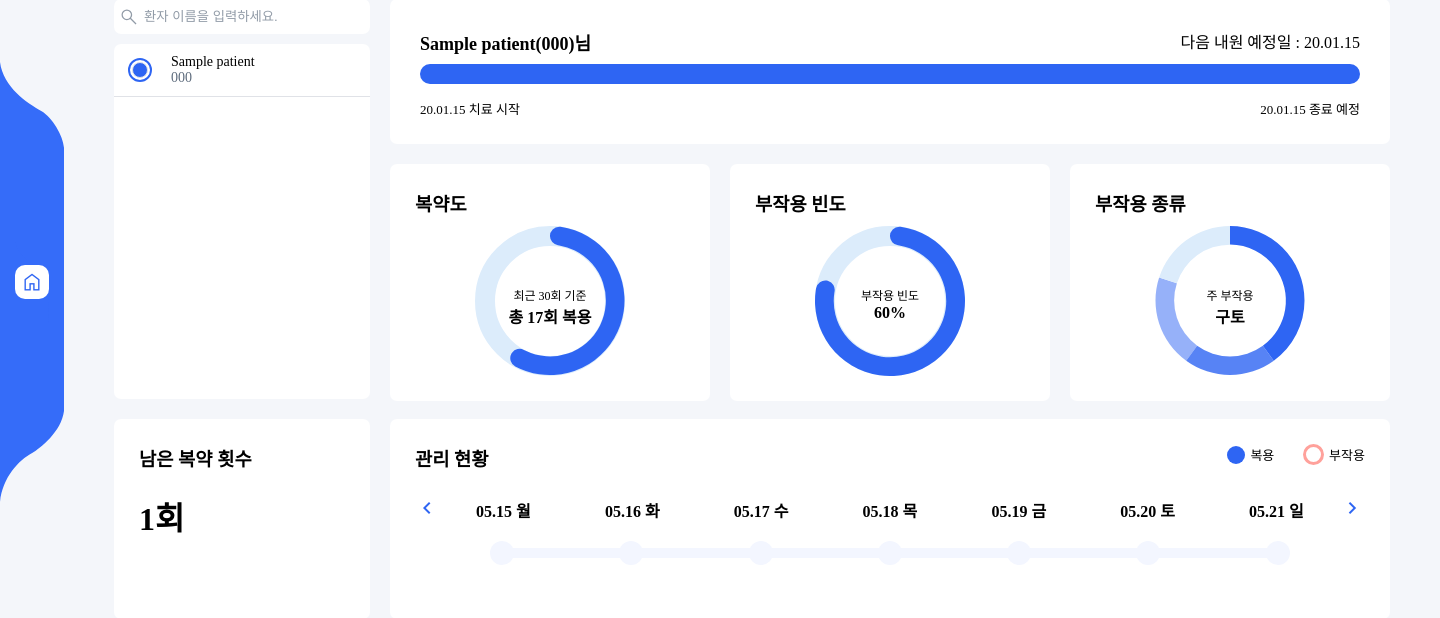
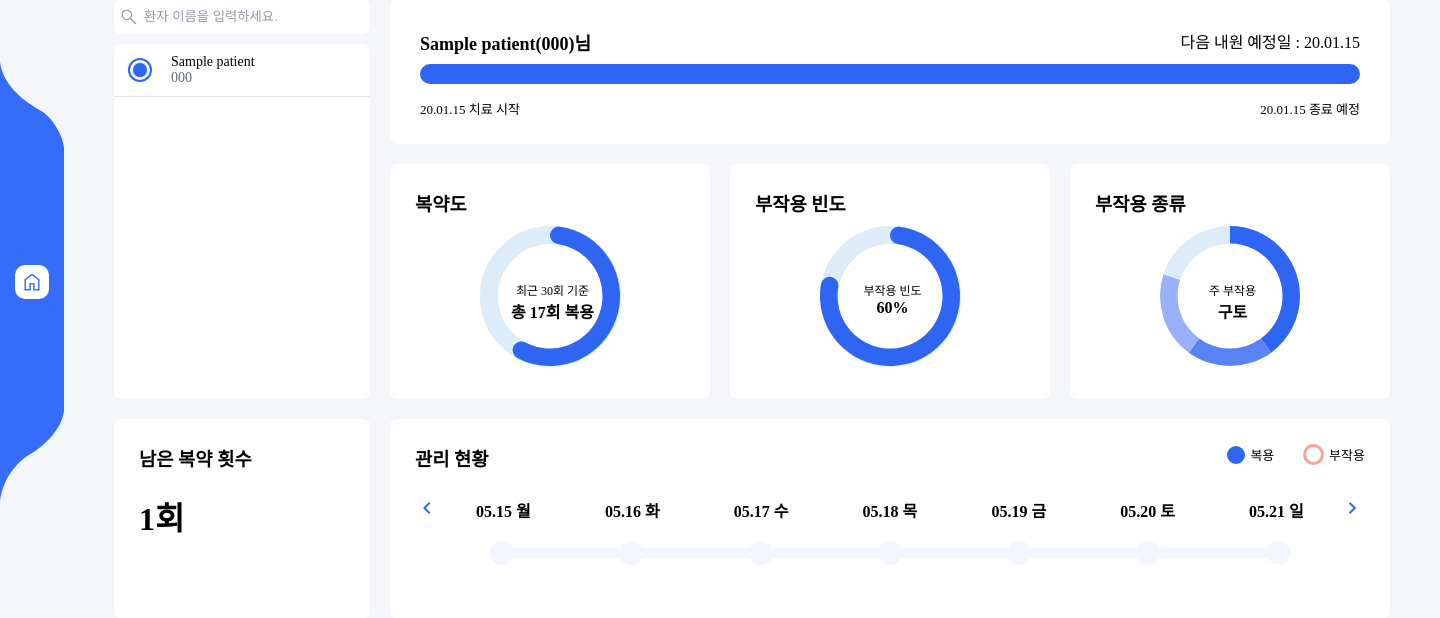
Before and after one commit to 2miwon/cole-rochman, a Django app: page /manager/dashboard/1 in a window 1440 px wide. Shown: the part 143-761 px from the top of the page. Run offline with Django 3.2, Linux system fonts and the light colour scheme; the first user in the database is signed in; tables that the repository leaves empty hold one stand-in row (Sample ...); some libraries are stand-ins or nearby versions.

Commit message:
(수정) 의료진용 대시보드 차트 위치 및 크기 고정

```diff
--- a/core/static/css/manager.css
+++ b/core/static/css/manager.css
@@ -383,13 +383,15 @@ nav {
 
 .chart > canvas {
   margin: auto;
+  width: 150px;
+  /* height: 110px; */
 }
 
 .chart-title {
   text-align: center;
-  width: 100px;
+  width: 105px;
   position: absolute;
-  top: 70px;
+  top: 65px;
   left: 85px;
 }
 
@@ -398,12 +400,12 @@ nav {
 }
 
 .chart-bg {
-  width: 110px;
-  height: 110px;
+  width: 105px;
+  height: 105px;
   position: absolute;
   top: 10px;
-  left: 60px;
-  border: 20px solid #DCECFB;
+  left: 65px;
+  border: 18px solid #DCECFB;
   border-radius: 50%;
 }
 
--- a/core/templates/base2.html
+++ b/core/templates/base2.html
@@ -14,87 +14,5 @@
   <body>
     {% block content %}
     {% endblock %}
-    <!-- Optional JavaScript -->
-    <script src="https://cdn.jsdelivr.net/npm/chart.js@3.7.1/dist/chart.min.js"></script>
-    <script>
-      function myFunction() {
-      // Declare variables
-      var input, filter, ul, li, a, i, txtValue;
-      input = document.getElementById('myInput');
-      filter = input.value.toUpperCase();
-      ul = document.getElementById("myUL");
-      li = ul.getElementsByTagName('li');
-
-      // Loop through all list items, and hide those who don't match the search query
-      for (i = 0; i < li.length; i++) {
-        a = li[i].getElementsByTagName("a")[0];
-        txtValue = a.textContent || a.innerText;
-        if (txtValue.toUpperCase().indexOf(filter) > -1) {
-          li[i].style.display = "";
-        } else {
-          li[i].style.display = "none";
-        }
-      }
-     }
-     document.getElementById("myBar").style.width = "{{p_str}}%";
-     document.getElementById("myBar").style.width = "{{cure_progress}}%";
-
-     // chart
-     const medi = document.getElementById("myMedication");
-     const mediValue = 60;
-     var myMedication = new Chart(medi, {
-      type: 'doughnut',
-      data: {
-        datasets: [{
-          data: [mediValue, 100-mediValue],
-          backgroundColor: ['#2E65F3', '#DCECFB00'],
-          borderWidth: 0,
-          borderRadius: 10,
-        }]
-      },
-      options: {
-        cutout: '75%',
-      }
-    });
-
-    const sef = document.getElementById("mySideEffectFreq");
-    const sefValue = 80;
-    var mySideEffectFreq = new Chart(sef, {
-      type: 'doughnut',
-      data: {
-        datasets: [{
-          data: [sefValue, 100-sefValue],
-          backgroundColor: ['#2E65F3', '#DCECFB00'],
-          borderWidth: 0,
-          borderRadius: 30,
-        }]
-      },
-      options: {
-        cutout: '75%',
-      }
-    });
-
-    const set = document.getElementById("mySideEffectType");
-    const setValue = [40, 20, 20, 20];
-    var mySideEffectType = new Chart(set, {
-      type: 'doughnut',
-      data: {
-        datasets: [{
-          data: [...setValue],
-          backgroundColor: [
-            '#2E65F3',
-            '#2E65F3CC',
-            '#2E65F380',
-            '#DCECFB'
-          ],
-          borderWidth: 0,
-          scaleBeginAtZero: true,
-        }]
-      },
-      options: {
-        cutout: '75%',
-      }
-    });
-    </script>
   </body>
 </html>
--- a/core/templates/dashboard.html
+++ b/core/templates/dashboard.html
@@ -145,4 +145,90 @@
     </div>
   </div>
 
+  <!-- Optional JavaScript -->
+  <script src="https://cdn.jsdelivr.net/npm/chart.js@3.7.1/dist/chart.min.js"></script>
+  <script>
+    function myFunction() {
+    // Declare variables
+    var input, filter, ul, li, a, i, txtValue;
+    input = document.getElementById('myInput');
+    filter = input.value.toUpperCase();
+    ul = document.getElementById("myUL");
+    li = ul.getElementsByTagName('li');
+
+    // Loop through all list items, and hide those who don't match the search query
+    for (i = 0; i < li.length; i++) {
+      a = li[i].getElementsByTagName("a")[0];
+      txtValue = a.textContent || a.innerText;
+      if (txtValue.toUpperCase().indexOf(filter) > -1) {
+        li[i].style.display = "";
+      } else {
+        li[i].style.display = "none";
+      }
+    }
+   }
+   document.getElementById("myBar").style.width = "{{p_str}}%";
+   document.getElementById("myBar").style.width = "{{cure_progress}}%";
+
+   // chart
+   const medi = document.getElementById("myMedication");
+   const mediValue = 60;
+   var myMedication = new Chart(medi, {
+    type: 'doughnut',
+    data: {
+      datasets: [{
+        data: [mediValue, 100-mediValue],
+        backgroundColor: ['#2E65F3', '#DCECFB00'],
+        borderWidth: 0,
+        borderRadius: 10,
+      }]
+    },
+    options: {
+      cutout: '75%',
+      responsive: false,
+    }
+  });
+
+  const sef = document.getElementById("mySideEffectFreq");
+  const sefValue = 80;
+  var mySideEffectFreq = new Chart(sef, {
+    type: 'doughnut',
+    data: {
+      datasets: [{
+        data: [sefValue, 100-sefValue],
+        backgroundColor: ['#2E65F3', '#DCECFB00'],
+        borderWidth: 0,
+        borderRadius: 30,
+      }]
+    },
+    options: {
+      cutout: '75%',
+      responsive: false,
+    }
+  });
+
+  const set = document.getElementById("mySideEffectType");
+  const setValue = [40, 20, 20, 20];
+  var mySideEffectType = new Chart(set, {
+    type: 'doughnut',
+    data: {
+      datasets: [{
+        data: [...setValue],
+        backgroundColor: [
+          '#2E65F3',
+          '#2E65F3CC',
+          '#2E65F380',
+          '#DCECFB'
+        ],
+        borderWidth: 0,
+        scaleBeginAtZero: true,
+      }]
+    },
+    options: {
+      cutout: '75%',
+      responsive: false,
+    }
+  });
+  </script>
+
 {% endblock %}
```
Also changed, not shown: other parts of core/templates/dashboard.html (+3 -3 lines).
